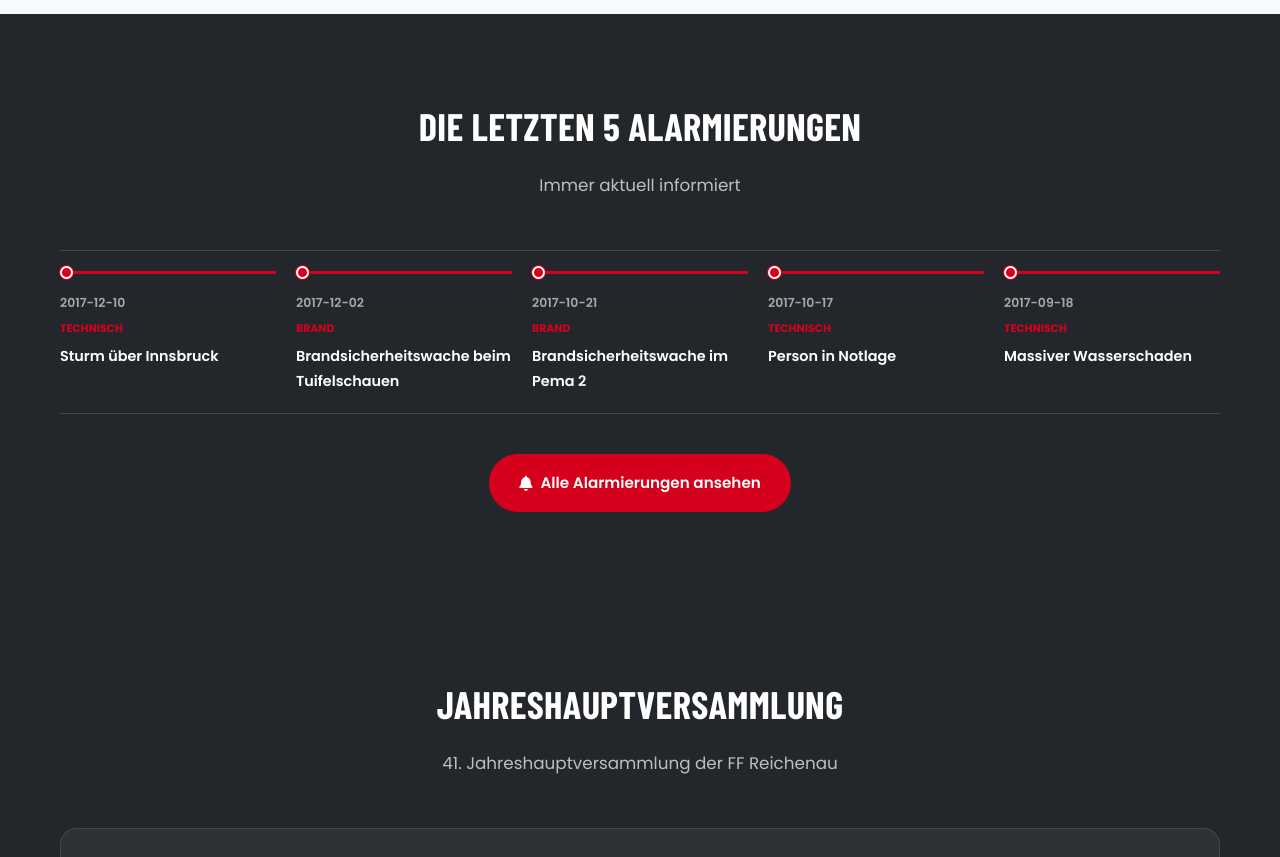
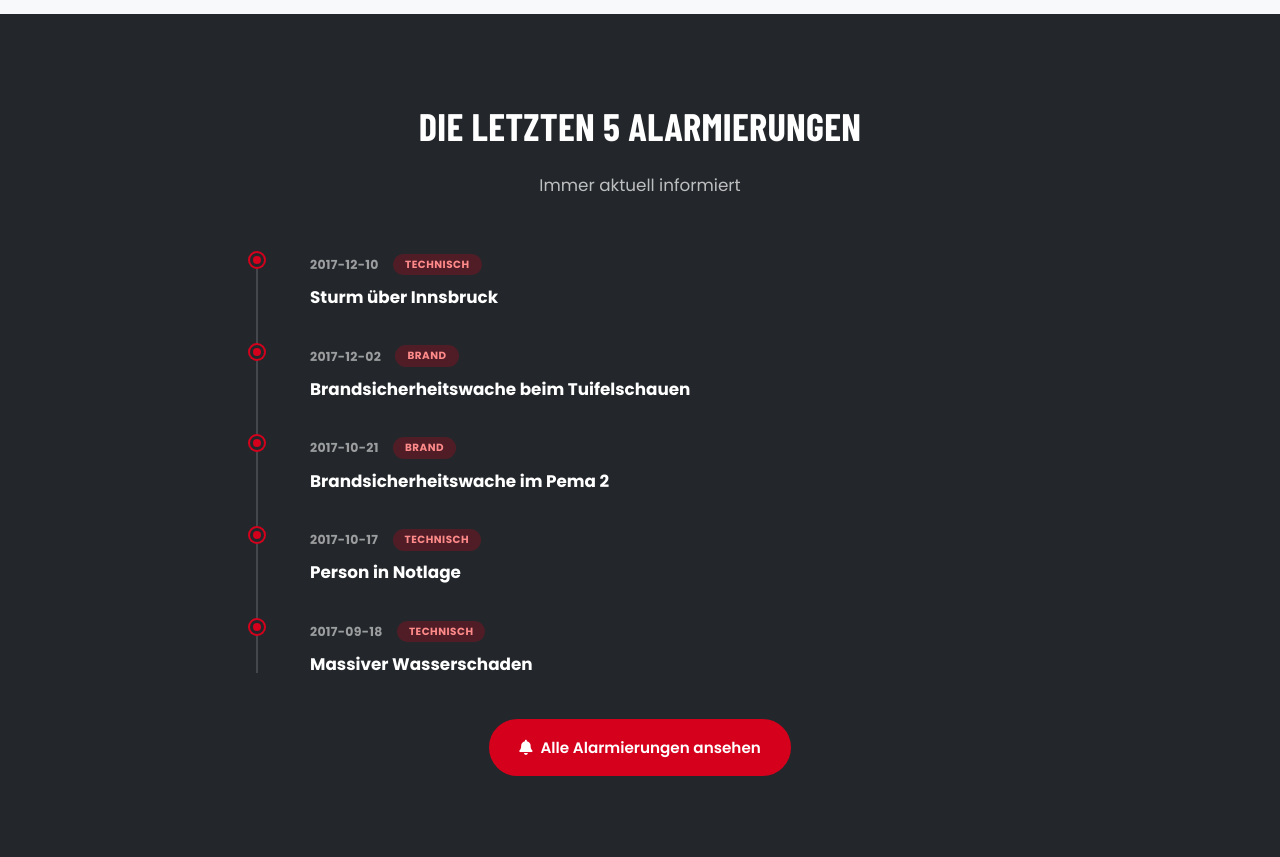
Before and after one commit to Christian445123/Feuerwehr_Reichennau_Website_NEU, a PHP site: page / in a window 1280 px wide. Shown: the part 2167-3024 px from the top of the page. Run offline with PHP 8.4, Linux system fonts and the light colour scheme; the visitor is signed in with stand-in values (Sample User, id 1); data that the repository does not hold is empty; some web fonts are replaced.

Commit message:
Update: assets/css/style.css

```diff
--- a/assets/css/style.css
+++ b/assets/css/style.css
@@ -1115,67 +1115,104 @@ a:hover {
 
 /* --- Alarmierungen Timeline --- */
 .alarm-timeline {
-    display: flex;
-    flex-wrap: wrap;
-    gap: 20px;
-    padding: 20px 0;
-    border-top: 1px solid var(--color-gray-200);
-    border-bottom: 1px solid var(--color-gray-200);
-    margin-bottom: 20px;
+    position: relative;
+    max-width: 780px;
+    margin: 0 auto 20px;
+    padding-left: 36px;
+}
+
+.alarm-timeline::before {
+    content: '';
+    position: absolute;
+    top: 6px;
+    bottom: 6px;
+    left: 6px;
+    width: 2px;
+    background: var(--color-gray-300);
 }
 
 .alarm-timeline-item {
-    flex: 1 1 160px;
     position: relative;
-    padding-top: 18px;
-    border-top: 3px solid var(--color-primary);
+    padding: 0 0 30px 24px;
+}
+
+.alarm-timeline-item:last-child {
+    padding-bottom: 0;
 }
 
 .alarm-timeline-dot {
     position: absolute;
-    top: -8px;
-    left: 0;
-    width: 13px;
-    height: 13px;
+    top: 3px;
+    left: -36px;
+    width: 14px;
+    height: 14px;
     border-radius: 50%;
     background: var(--color-primary);
-    border: 2px solid var(--color-white);
-    box-shadow: 0 0 0 1px var(--color-primary);
+    border: 3px solid var(--color-white);
+    box-shadow: 0 0 0 2px var(--color-primary);
 }
 
 .alarm-timeline-date {
+    display: inline-block;
     font-size: 0.78rem;
+    font-weight: 700;
     color: var(--color-gray-600);
-    font-weight: 600;
+    letter-spacing: 0.3px;
 }
 
 .alarm-timeline-type {
     display: inline-block;
-    margin-top: 4px;
-    font-size: 0.68rem;
+    margin-left: 10px;
+    padding: 2px 12px;
+    border-radius: 50px;
+    font-size: 0.65rem;
     font-weight: 700;
     text-transform: uppercase;
+    letter-spacing: 0.5px;
+    background: rgba(213,0,28,0.1);
     color: var(--color-primary);
+    vertical-align: middle;
 }
 
 .alarm-timeline-title {
-    margin-top: 4px;
-    font-size: 0.9rem;
-    font-weight: 600;
+    margin-top: 6px;
+    font-size: 1.05rem;
+    font-weight: 700;
     color: var(--color-dark);
 }
 
-.alarm-timeline-dark {
-    border-top-color: rgba(255,255,255,0.15);
-    border-bottom-color: rgba(255,255,255,0.15);
+.alarm-timeline-dark::before {
+    background: rgba(255,255,255,0.15);
+}
+
+.alarm-timeline-dark .alarm-timeline-dot {
+    border-color: var(--color-secondary);
+    box-shadow: 0 0 0 2px var(--color-primary);
 }
 
 .alarm-timeline-dark .alarm-timeline-date {
-    color: rgba(255,255,255,0.6);
+    color: rgba(255,255,255,0.55);
+}
+
+.alarm-timeline-dark .alarm-timeline-type {
+    background: rgba(213,0,28,0.25);
+    color: #ff8a8a;
 }
 
 .alarm-timeline-dark .alarm-timeline-title {
     color: var(--color-white);
+}
+
+@media (max-width: 560px) {
+    .alarm-timeline {
+        padding-left: 26px;
+    }
+    .alarm-timeline-item {
+        padding-left: 16px;
+    }
+    .alarm-timeline-dot {
+        left: -26px;
+    }
 }
 
 /* Sponsors */
```
